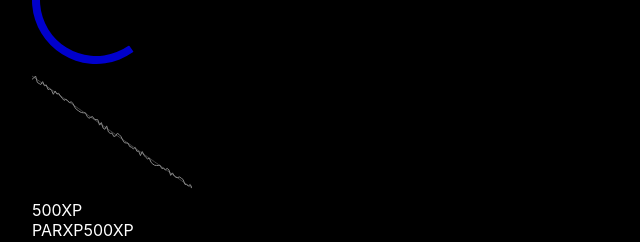
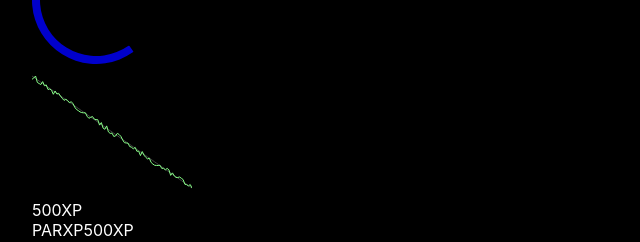
Before and after one commit to everalert/habits-battlepass, a Next.js app: page / in a window 1280 px wide. Shown: the part 938-1180 px from the top of the page, without its empty margins (0-640 px from the left). Built offline with nearby package versions, Linux system fonts and the light colour scheme.

Commit message:
adjust LineChart color

```diff
--- a/src/elements/linechart.element.js
+++ b/src/elements/linechart.element.js
@@ -47,7 +47,7 @@ export default function LineChart() {
 				.select(".plot-value")
 				.attr('d',lineGen1(data))
 				.style('fill','none')
-				.style('stroke','#888')
+				.style('stroke','#8F8')
 		},
 		[data.length]
 	);
```
